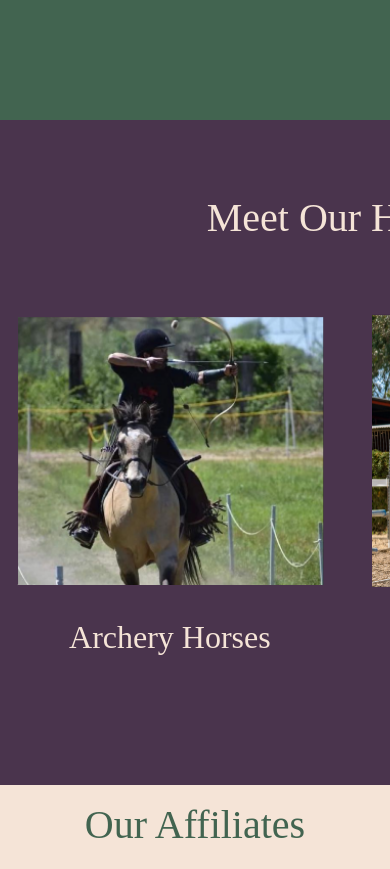
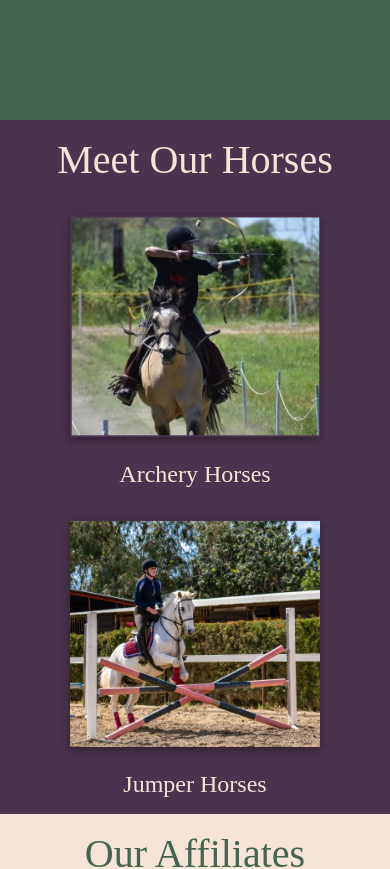
Before and after one commit to heatherdice/Elysian_Fields_Horse_Rentals, a React (Create React App) app in the folder client/: page /about in a window 390 px wide. Shown: the part 840-1709 px from the top of the page. Built offline with nearby package versions, Linux system fonts and the light colour scheme; the HTML template or start-up script is replaced by a standard one; a web font is replaced by a local one.

Commit message:
Responsive images, layout

```diff
--- a/client/src/styles/About.styles.js
+++ b/client/src/styles/About.styles.js
@@ -15,11 +15,20 @@ const AboutSections = styled.section`
         place-self: center;
         margin: 0;
     }
+    h4 {
+        font-family: var(--title-font) !important;
+        font-size: 2em;
+        font-weight: normal;
+        margin: 1em 0 0;
+    }
     p {
         font-size: 1.5em;
     }
     @media (max-width: 900px) {
         column-gap: 1em;
+        h4 {
+            font-size: 1.5em;
+        }
         p {
             font-size: 1em;
         }
@@ -38,7 +47,7 @@ const AboutInfo = styled(AboutSections)`
 `;
 
 const AboutHorses = styled(AboutSections)`
-    height: 75vh;
+    min-height: 75vh;
     color: var(--champagne-pink);
     background-color: var(--english-violet);
     grid-template-columns: 1fr 1fr;
@@ -47,11 +56,14 @@ const AboutHorses = styled(AboutSections)`
     h3 {
         grid-column: span 2;
     }
-    h4 {
-        font-family: var(--title-font) !important;
-        font-size: 2em;
-        font-weight: normal;
-        margin: 1em 0 0;
+    @media (max-width: 900px) {
+        column-gap: 1em;
+    }
+    @media (max-width: 600px) {
+        grid-template-columns: 1fr;
+        h3 {
+            grid-column: span 1;
+        }
     }
 `;
 
@@ -59,17 +71,28 @@ const StyledLink = styled(Link)`
     display: flex;
     flex-direction: column;
     align-items: center;
+    justify-content: center;
     text-decoration: none;
     color: inherit;
     cursor: pointer;
     &:hover {
         opacity: 0.8;
+        transform: scale(1.1);
+    }
+    @media (max-width: 600px) {
+        margin-top: 1em;
     }
 `;
 
 const StyledImage = styled.img`
-    height: 60%;
+    height: auto;
+    width: 100%
+    max-width: 400px;
     object-fit: cover;
+    box-shadow: 0 3px 10px rgba(0, 0, 0, 0.4);
+    @media (max-width: 900px) {
+        max-width: 250px;
+    }
 `;
 
 const AffiliateLinks = styled(AboutSections)`
```
